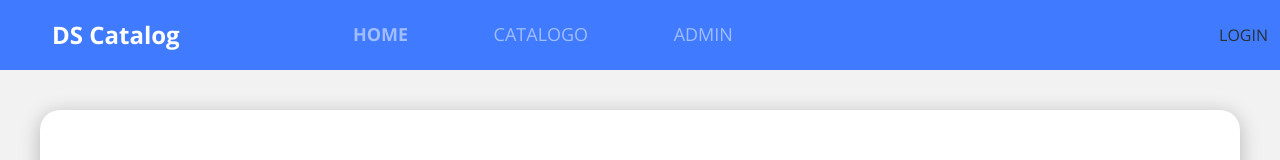
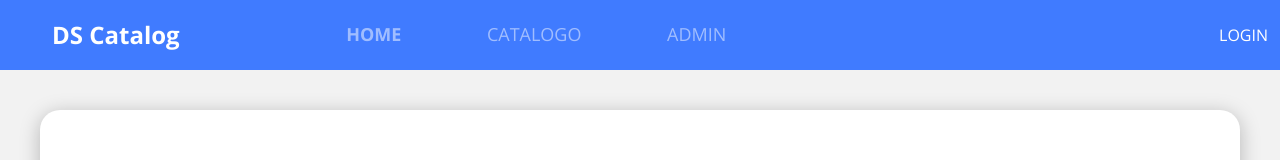
Before and after one commit to auriceliof/devsuperior-react-03, a React (Create React App) app in the folder frontend/: page / in a window 1280 px wide. Shown: the top 160 px of the page. Built offline with nearby package versions, Linux system fonts and the light colour scheme; no server answers; the HTML template or start-up script is replaced by a standard one.

Commit message:
Login/logout styling

```diff
--- a/frontend/src/components/Navbar/index.tsx
+++ b/frontend/src/components/Navbar/index.tsx
@@ -68,10 +68,10 @@
           </ul>
         </div>
 
-        <div>
+        <div className="nav-login-logout">
           {authData.authenticated ? (
             <>
-              <span>{authData.tokenData?.user_name}</span>
+              <span className="nav-username">{authData.tokenData?.user_name}</span>
               <a href="#logout" onClick={handleLogoutClick}>LOGOUT</a>
             </>
           ) : (
--- a/frontend/src/components/Navbar/styles.css
+++ b/frontend/src/components/Navbar/styles.css
@@ -25,3 +25,30 @@
 .main-menu a.active {
     font-weight: 700;
 }
+
+.nav-login-logout {
+    display: none;
+}
+
+.nav-username {
+    display: none;
+}
+
+@media (min-width: 768px) {
+    .nav-login-logout {
+        display: unset;
+        color: #fff;
+        margin-left: 15px;
+    }
+}
+
+@media (min-width: 992px) {
+    .nav-login-logout {
+        margin-left: 40px;
+    }
+
+    .nav-username {
+        display: unset;
+        margin-right: 20px;
+    }
+}
```
